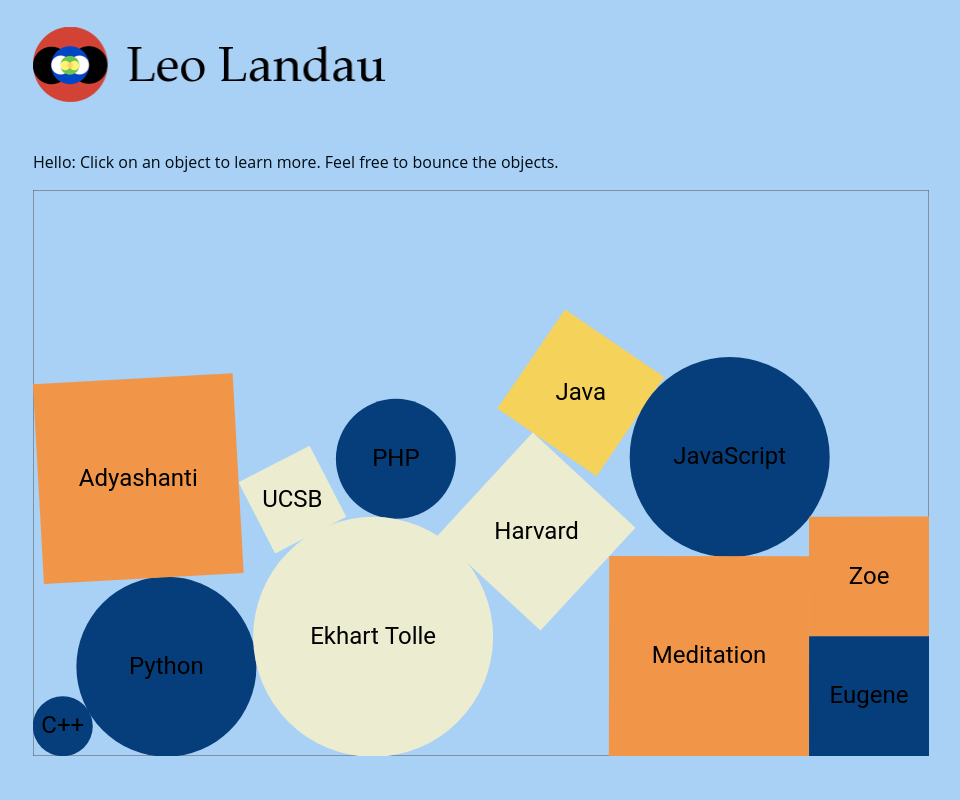
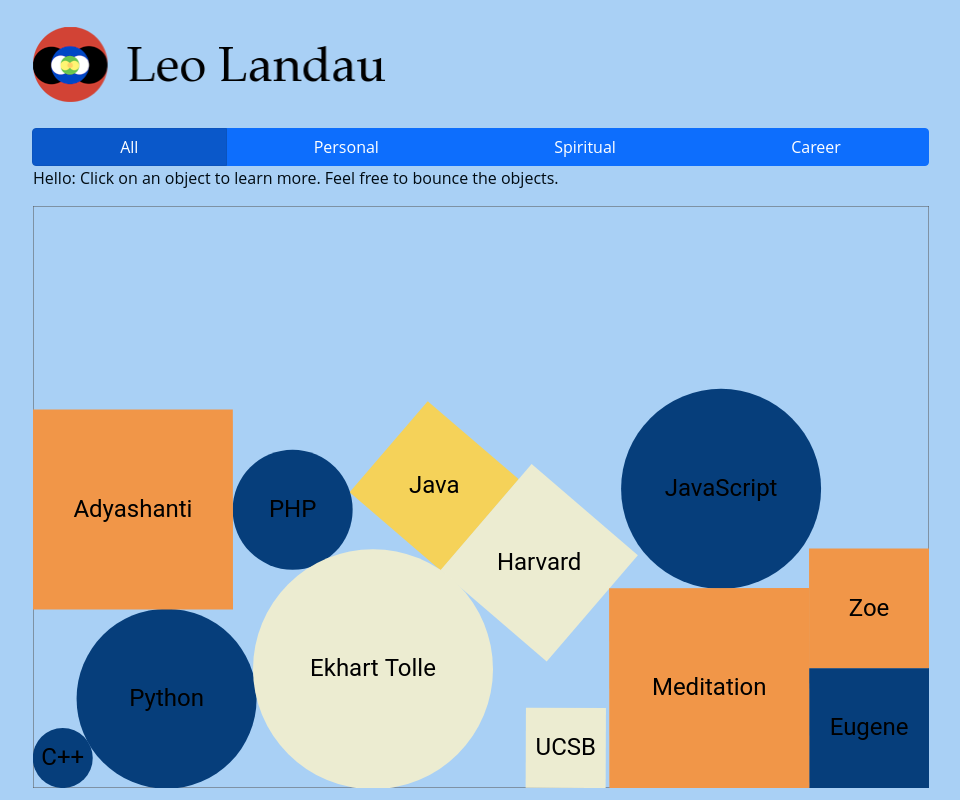
Before and after one commit to llandau/ll_website, a React (Create React App) app in the folder ll-website/: page / in a window 1280 px wide. Shown: the whole page, without its empty margins (159-1119 px from the left). Built offline with nearby package versions, Linux system fonts and the light colour scheme.

Commit message:
working page filter

```diff
--- a/ll-website/package.json
+++ b/ll-website/package.json
@@ -6,9 +6,11 @@
     "@testing-library/jest-dom": "^5.16.4",
     "@testing-library/react": "^13.2.0",
     "@testing-library/user-event": "^13.5.0",
+    "bootstrap": "^5.1.3",
     "html-react-parser": "^1.4.12",
     "matter-js": "^0.18.0",
     "react": "^18.1.0",
+    "react-bootstrap": "^2.4.0",
     "react-dom": "^18.1.0",
     "react-scripts": "5.0.1",
     "web-vitals": "^2.1.4"
--- a/ll-website/src/App.js
+++ b/ll-website/src/App.js
@@ -1,3 +1,4 @@
+import 'bootstrap/dist/css/bootstrap.min.css';
 import './App.css';
 import { Component } from "react";
 import logo from './images/ll_logo.png';
@@ -25,6 +26,7 @@
   }
 
   updatePageFilter = (pageCategory) => {
+    console.log("updatePageFilter: " + pageCategory)
     this.setState({pageFilter: pageCategory});
   }
 
--- a/ll-website/src/PageFilter.js
+++ b/ll-website/src/PageFilter.js
@@ -1,11 +1,16 @@
 import { Component } from "react";
+import ToggleButtonGroup from 'react-bootstrap/ToggleButtonGroup';
+import ToggleButton from 'react-bootstrap/ToggleButton';
 
 export class PageFilter extends Component {
-
     render() {
         return (
-        <div className="PageFilter">
-        </div>
+            <ToggleButtonGroup type="radio" name="page-category-filter" defaultValue={"all"} onChange={this.props.onPageFilterChange}>
+                <ToggleButton id="tbg-radio-all" value={"all"}>All</ToggleButton>
+                <ToggleButton id="tbg-radio-Personal" value={"Personal"}>Personal</ToggleButton>
+                <ToggleButton id="tbg-radio-Spiritual" value={"Spiritual"}>Spiritual</ToggleButton>
+                <ToggleButton id="tbg-radio-Career" value={"Career"}>Career</ToggleButton>
+            </ToggleButtonGroup>
         )
     }
 }
```
Also changed, not shown: 1 other file (tests, documents, lock files or other folders).
